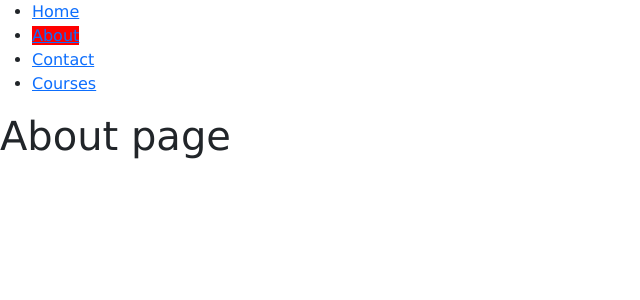
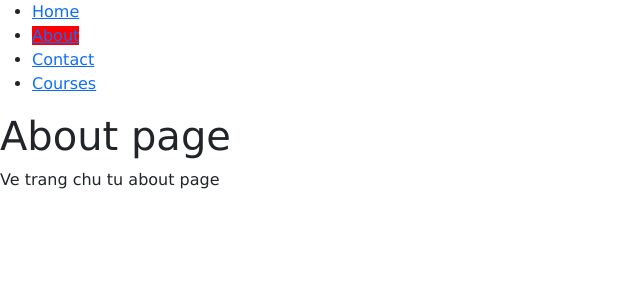
Before and after one commit to trieuquang204/learning-angular, an Angular app: page /about in a window 1280 px wide. Shown: the top 300 px of the page, without its empty margins (0-640 px from the left). Built offline with nearby package versions, Linux system fonts and the light colour scheme.

Commit message:
Navigate between Routes Programmatically

```diff
--- a/src/app/Demo/demo.component.html
+++ b/src/app/Demo/demo.component.html
@@ -1 +1,2 @@
 <h1>About page</h1>
+<a (click)="navigateToHome()">Ve trang chu tu about page</a>
--- a/src/app/Demo/demo.component.ts
+++ b/src/app/Demo/demo.component.ts
@@ -1,6 +1,7 @@
 import { Component, OnInit} from '@angular/core';
+import { Router, ActivatedRoute } from '@angular/router';
 
-import { DataService } from '../Services/data.service';
+
 
 
 @Component({
@@ -11,16 +12,22 @@ import { DataService } from '../Services/data.service';
 export class DemoComponent implements OnInit  {
   title = "Angular";
 
-  constructor(private dataService: DataService) {
+  constructor(private route: Router, private activatedRoute : ActivatedRoute) {
     console.log('constructor')
   }
 
 
   ngOnInit() {
-    this.dataService.dataEmitter.subscribe((data) => {
-      this.inputText = data;
-    })
+
   }
 
-  inputText: string = '';
+  navigateToHome() {
+    // this.route.navigate([''])
+    // c2:
+    this.route.navigateByUrl('')
+
+
+  }
+
+
 }
```
Also changed, not shown: note.txt.
